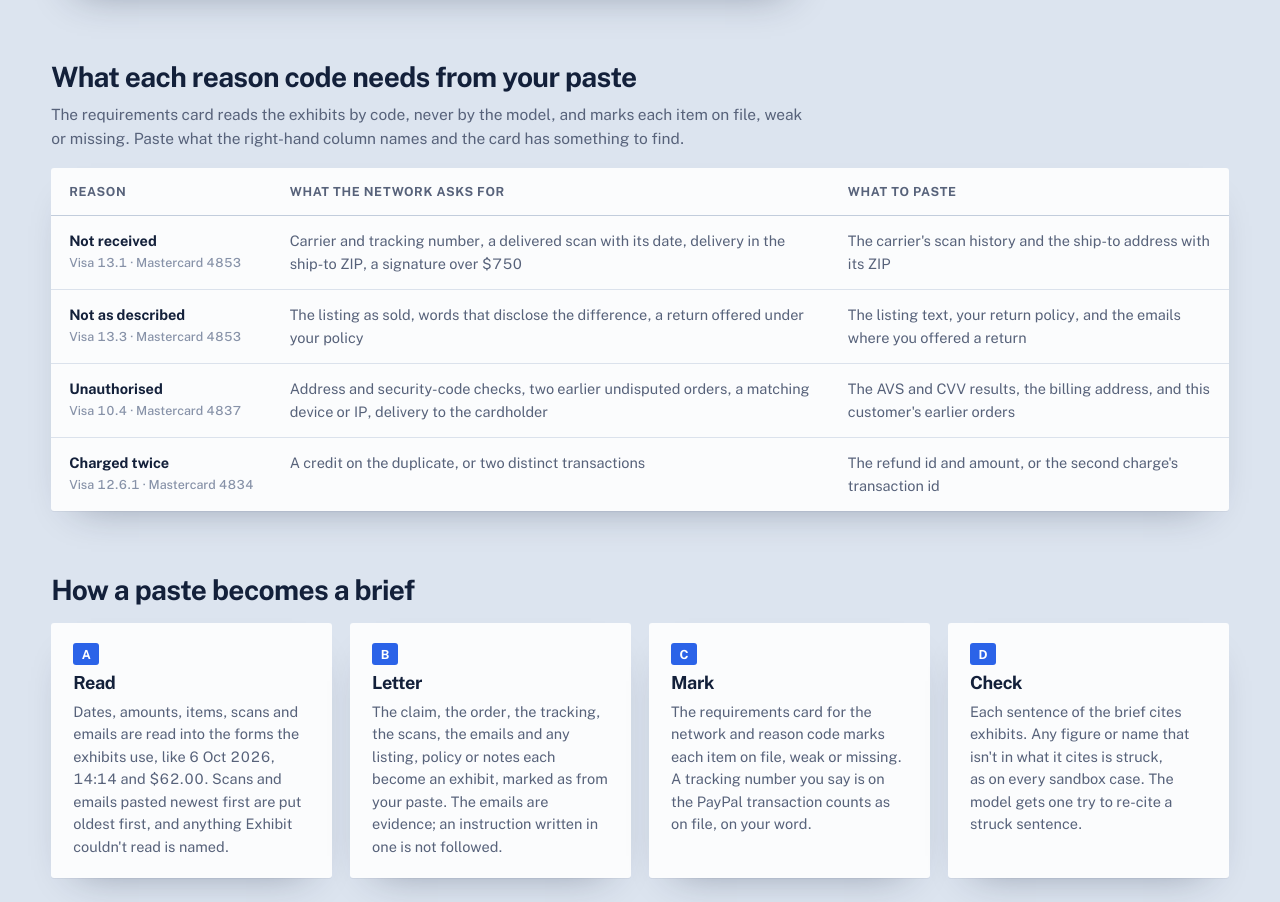
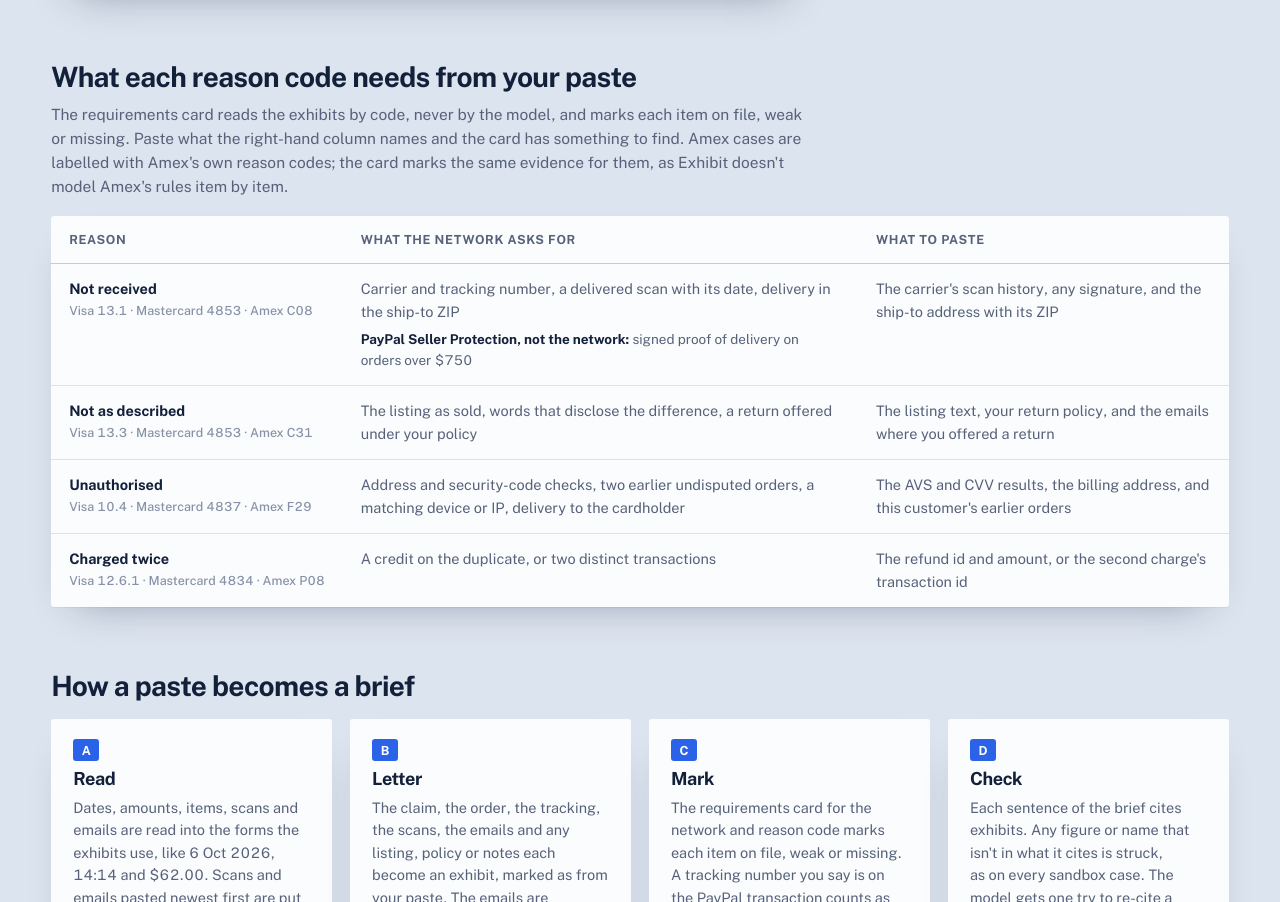
Before and after one commit to RohanGlitched/exhibit, a Next.js app: page /import in a window 1280 px wide. Shown: the part 3274-4176 px from the top of the page. Built offline with nearby package versions, Linux system fonts and the light colour scheme; no server answers.

Commit message:
Import and home: signed proof over $750 is labelled PayPal Seller Protection's rule, Amex cases carry Amex's own codes (C08, C31, F29, P08), and the fee is said to be charged either way

```diff
--- a/app/import/page.tsx
+++ b/app/import/page.tsx
@@ -9,28 +9,33 @@ export const metadata: Metadata = {
     "Paste an order, its tracking and the emails with the buyer. Exhibit letters the exhibits, marks what the card network asks for, and writes a checked brief. It never files anything and never calls PayPal.",
 };
 
-const NEEDS: { reason: string; codes: string; reads: string; paste: string }[] = [
+/**
+ * What each reason needs, by network. Amex's codes are Amex's own (C08, C31, F29, P08). `protection` is what
+ * PayPal's Seller Protection adds on top, which is PayPal's rule, not the card network's.
+ */
+const NEEDS: { reason: string; codes: string; reads: string; protection?: string; paste: string }[] = [
   {
     reason: "Not received",
-    codes: "Visa 13.1 · Mastercard 4853",
-    reads: "Carrier and tracking number, a delivered scan with its date, delivery in the ship-to ZIP, a signature over $750",
-    paste: "The carrier's scan history and the ship-to address with its ZIP",
+    codes: "Visa 13.1 · Mastercard 4853 · Amex C08",
+    reads: "Carrier and tracking number, a delivered scan with its date, delivery in the ship-to ZIP",
+    protection: "Signed proof of delivery on orders over $750",
+    paste: "The carrier's scan history, any signature, and the ship-to address with its ZIP",
   },
   {
     reason: "Not as described",
-    codes: "Visa 13.3 · Mastercard 4853",
+    codes: "Visa 13.3 · Mastercard 4853 · Amex C31",
     reads: "The listing as sold, words that disclose the difference, a return offered under your policy",
     paste: "The listing text, your return policy, and the emails where you offered a return",
   },
   {
     reason: "Unauthorised",
-    codes: "Visa 10.4 · Mastercard 4837",
+    codes: "Visa 10.4 · Mastercard 4837 · Amex F29",
     reads: "Address and security-code checks, two earlier undisputed orders, a matching device or IP, delivery to the cardholder",
     paste: "The AVS and CVV results, the billing address, and this customer's earlier orders",
   },
   {
     reason: "Charged twice",
-    codes: "Visa 12.6.1 · Mastercard 4834",
+    codes: "Visa 12.6.1 · Mastercard 4834 · Amex P08",
     reads: "A credit on the duplicate, or two distinct transactions",
     paste: "The refund id and amount, or the second charge's transaction id",
   },
@@ -84,7 +89,8 @@ export default function ImportPage() {
         </h2>
         <p className={styles.explainLead}>
           The requirements card reads the exhibits by code, never by the model, and marks each item on file, weak or missing. Paste what the right-hand
-          column names and the card has something to find.
+          column names and the card has something to find. Amex cases are labelled with Amex&apos;s own reason codes; the card marks the same evidence
+          for them, as Exhibit doesn&apos;t model Amex&apos;s rules item by item.
         </p>
         <div className={`sheet ${styles.tableWrap}`}>
           <table className={styles.table}>
@@ -102,7 +108,14 @@ export default function ImportPage() {
                     {n.reason}
                     <small>{n.codes}</small>
                   </th>
-                  <td>{n.reads}</td>
+                  <td>
+                    {n.reads}
+                    {n.protection && (
+                      <span className={styles.protection}>
+                        <strong>PayPal Seller Protection, not the network:</strong> {n.protection.charAt(0).toLowerCase() + n.protection.slice(1)}
+                      </span>
+                    )}
+                  </td>
                   <td>{n.paste}</td>
                 </tr>
               ))}
--- a/components/case/CaseRoom.tsx
+++ b/components/case/CaseRoom.tsx
@@ -215,7 +215,7 @@ export default function CaseRoom({ initial }: { initial: CaseView }) {
                 <h2>{rec === "accept" ? "Refund and close it" : rec === "offer" ? "Offer a partial refund" : "File the response"}</h2>
                 <p>
                   {rec === "accept"
-                    ? `Accepting tells PayPal to refund ${amount} to the buyer and closes the case. It saves the fee and the time a losing fight costs.`
+                    ? `Accepting tells PayPal to refund ${amount} to the buyer and closes the case. PayPal's fee is charged either way; refunding saves the time a losing fight costs.`
                     : `Exhibit sends PayPal the response, the evidence types it chose and a PDF with every exhibit, Bates-stamped.`}
                 </p>
               </div>
--- a/components/case/Requirements.tsx
+++ b/components/case/Requirements.tsx
@@ -33,6 +33,8 @@ export default function Requirements({ card, disclosure }: { card: RequirementsC
               <p className={styles.need}>
                 {i.need}
                 {!i.required && <small> strengthens the case</small>}
+                {/* Signed proof over $750 is PayPal Seller Protection's rule, not the card network's. */}
+                {i.id === "signature" && /750/.test(i.need) && <small> PayPal Seller Protection&apos;s rule, not the network&apos;s</small>}
               </p>
               <p className={styles.detail}>
                 {i.detail}
--- a/components/import/import.module.css
+++ b/components/import/import.module.css
@@ -536,6 +536,15 @@ select.input {
 .table td {
   color: var(--ink-soft);
 }
+.protection {
+  display: block;
+  margin-top: 6px;
+  font-size: 13.5px;
+}
+.protection strong {
+  color: var(--ink);
+  font-weight: 650;
+}
 .how {
   list-style: none;
   margin: 18px 0 0;
--- /dev/null
+++ b/lib/import/amex.ts
@@ -0,0 +1,22 @@
+import type { RequirementsCard } from "../cases/requirements";
+
+/**
+ * American Express's own reason codes for the four reasons /import reads: C08 goods or services not received,
+ * C31 not as described, F29 card not present fraud, P08 duplicate charge. Amex doesn't use Visa's or
+ * Mastercard's numbers, so an Amex case is labelled with Amex's code, and the card says that the items under it
+ * are the evidence Exhibit reads on that reason, not Amex's own list modelled item by item.
+ */
+export const AMEX_CODES: Record<string, { code: string; title: string }> = {
+  MERCHANDISE_OR_SERVICE_NOT_RECEIVED: { code: "C08", title: "Goods or services not received" },
+  MERCHANDISE_OR_SERVICE_NOT_AS_DESCRIBED: { code: "C31", title: "Goods or services not as described" },
+  UNAUTHORISED: { code: "F29", title: "Card not present fraud" },
+  DUPLICATE_TRANSACTION: { code: "P08", title: "Duplicate charge" },
+};
+
+/** The card for an Amex case: Amex's own code and title, and a note on what the items are. */
+export function amexCard(card: RequirementsCard | null, reason: string): RequirementsCard | null {
+  const a = AMEX_CODES[reason];
+  if (!card || !a) return card;
+  const note = `${a.code} is American Express's own reason code. The items below are the evidence Exhibit reads on this reason for every card; Amex's own requirements aren't modelled item by item.`;
+  return { ...card, network: "Amex", code: a.code, title: a.title, note: card.note ? `${card.note} ${note}` : note };
+}
--- a/lib/import/build.ts
+++ b/lib/import/build.ts
@@ -8,6 +8,7 @@ import type { Exhibit, Fact } from "../cases/types";
 import { requirementsFor, type RequirementsCard } from "../cases/requirements";
 import { fmtUsd, fmtWhen, itemLine, messageLine, scanLine } from "./parse";
 import { NETWORKS, REASONS, type Clean } from "./input";
+import { amexCard } from "./amex";
 
 export const PASTE = "From your paste, not read from PayPal";
 const NOTE = "From your paste. Exhibit hasn't checked it against PayPal, the carrier or your store.";
@@ -213,7 +214,9 @@ export function buildCase(c: Clean): ImportedCase {
   }
 
   const exhibits = out.map((e, i) => ({ ...e, id: String.fromCharCode(65 + i) }));
-  const card = requirementsFor({ reason: d.reason, amount: d.amount, brand: d.network === "PAYPAL" ? null : d.network }, exhibits);
+  const read = requirementsFor({ reason: d.reason, amount: d.amount, brand: d.network === "PAYPAL" ? null : d.network }, exhibits);
+  // Amex has its own reason codes (C08, C31, F29, P08), not Visa's or Mastercard's.
+  const card = d.network === "AMEX" ? amexCard(read, d.reason) : read;
   // The card reads a tracker exhibit as "on file with PayPal"; here that rests on the seller's word.
   if (card) for (const i of card.items) i.detail = i.detail.replace(/on file with PayPal$/, "on the PayPal transaction, as you say");
   return {
```
Also changed, not shown: app/page.tsx (+5 -3 lines), 1 other file (tests, documents, lock files or other folders).
